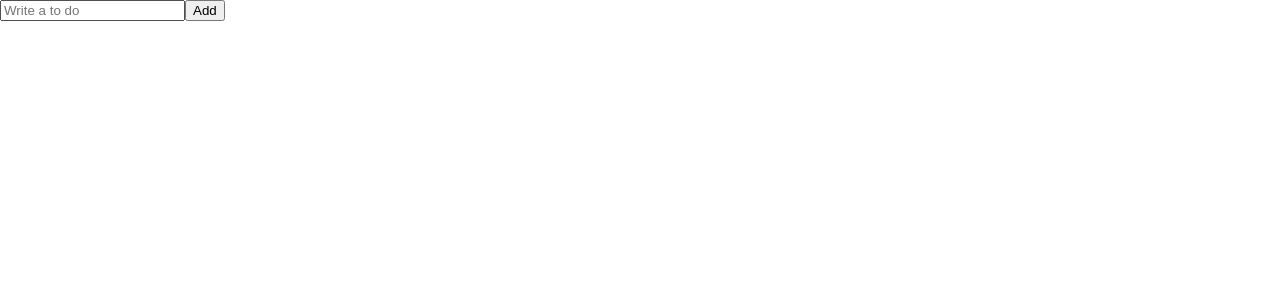
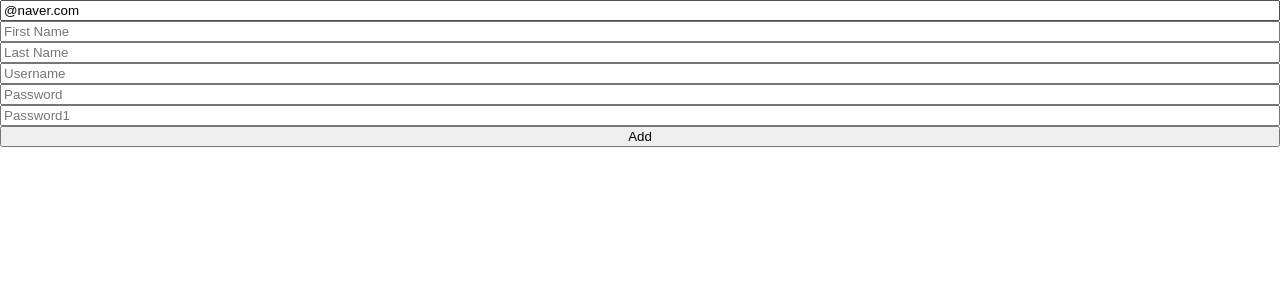
Before and after one commit to yoonhoelee/react-advanced, a React (Create React App) app: page / in a window 1280 px wide. Shown: the top 300 px of the page. Built offline with nearby package versions, Linux system fonts and the light colour scheme.

Commit message:
feat: react hook form

```diff
--- a/package.json
+++ b/package.json
@@ -12,6 +12,7 @@
     "@types/react-dom": "^18.2.21",
     "react": "^18.2.0",
     "react-dom": "^18.2.0",
+    "react-hook-form": "^7.51.0",
     "react-scripts": "5.0.1",
     "recoil": "^0.7.7",
     "styled-components": "^6.1.8",
--- a/src/ToDoList.tsx
+++ b/src/ToDoList.tsx
@@ -1,21 +1,47 @@
-import React, { useState } from "react";
+import React, {useState} from "react";
+import {useForm} from "react-hook-form";
 
+interface IForm {
+    email: string;
+    firstName: string;
+    lastName: string;
+    username: string;
+    password: string;
+    password1: string;
+}
 function ToDoList() {
-    const [toDo, setToDo] = useState("");
-    const onChange = (event: React.FormEvent<HTMLInputElement>) => {
-        const {
-            currentTarget: { value },
-        } = event;
-        setToDo(value);
-    };
-    const onSubmit = (event: React.FormEvent<HTMLFormElement>) => {
-        event.preventDefault();
-        console.log(toDo);
-    };
+    const {
+        register,
+        watch,
+        handleSubmit,
+        formState: { errors },
+    } = useForm<IForm>({
+        defaultValues: {
+            email: "@naver.com",
+        },
+    });
+    const onValid = (data: any) => {
+    }
+    console.log(watch());
     return (
         <div>
-            <form onSubmit={onSubmit}>
-                <input onChange={onChange} value={toDo} placeholder="Write a to do" />
+            <form
+                style={{display: "flex", flexDirection: "column"}}
+                onSubmit={handleSubmit(onValid)}>
+                <input {...register("email", {
+                    required: true,
+                    minLength: 10,
+                    pattern: {
+                        value: /^[A-Za-z0-9._%+-]+@naver.com$/,
+                        message: "Only naver.com emails allowed",
+                    },
+                })} placeholder="Email"/>
+                <span>{errors?.email?.message}</span>
+                <input {...register("firstName", {required: true})} placeholder="First Name"/>
+                <input {...register("lastName", {required: true})} placeholder="Last Name"/>
+                <input {...register("username", {required: true, minLength: 10})} placeholder="Username"/>
+                <input {...register("password", {required: true, minLength: 5})} placeholder="Password"/>
+                <input {...register("password1", {required: true, minLength: 5})} placeholder="Password1"/>
                 <button>Add</button>
             </form>
         </div>
```
Also changed, not shown: 1 other file (tests, documents, lock files or other folders).
